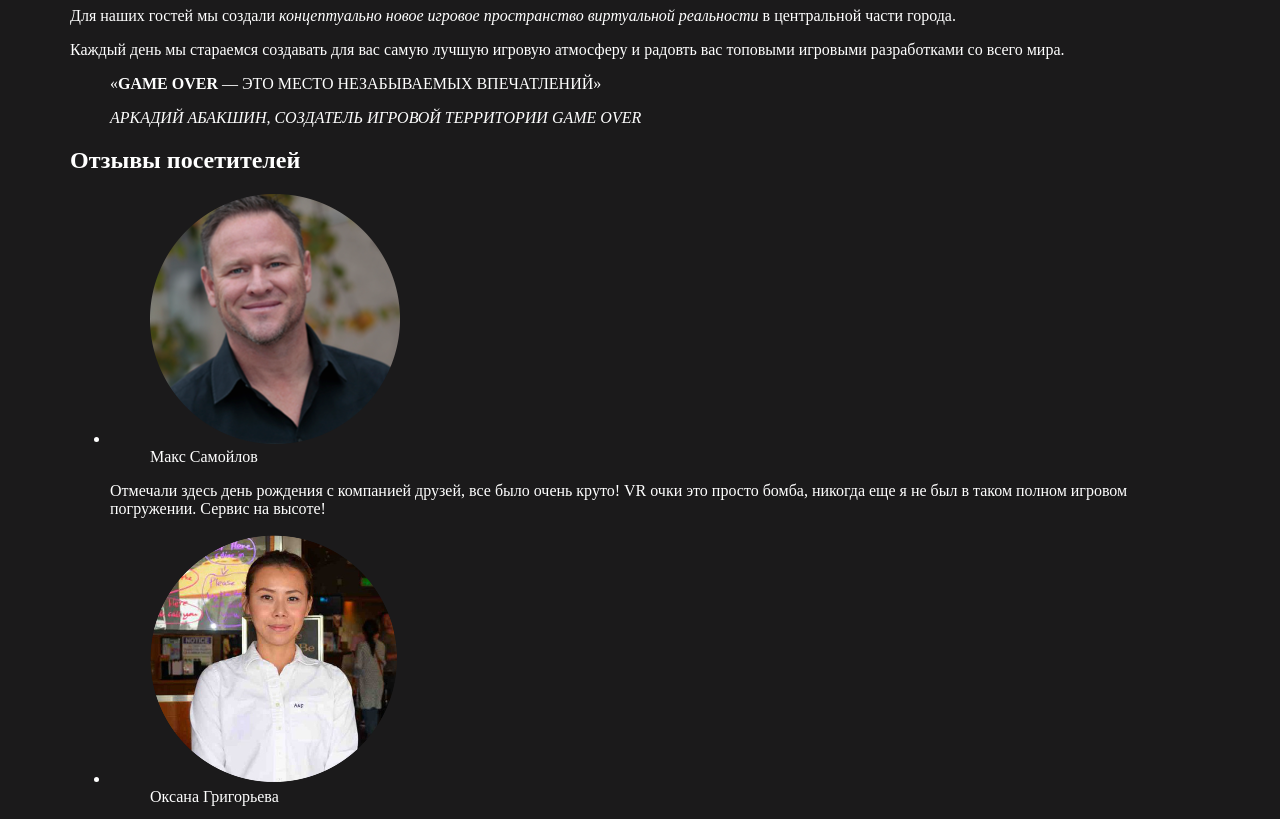
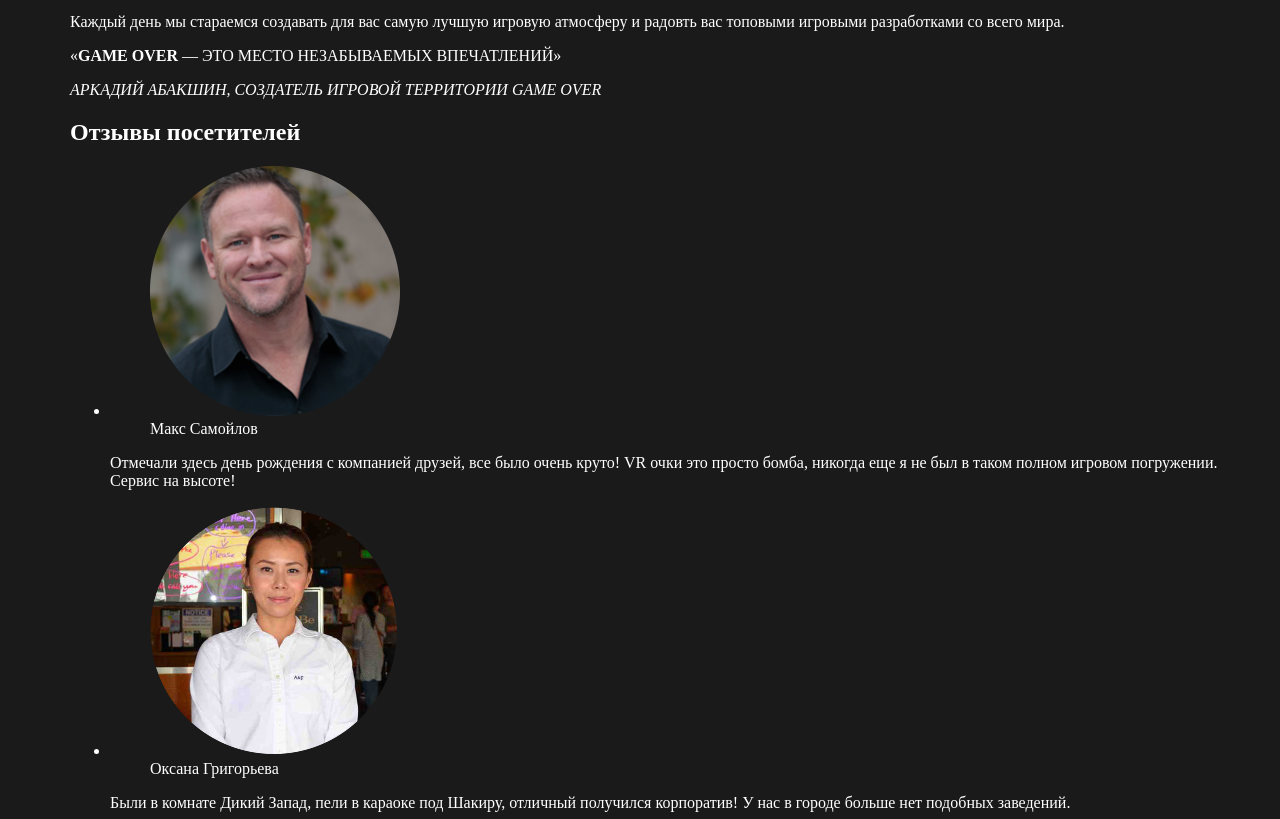
Before and after one commit to Artyom7878/Module2, a plain HTML site: page index.html in a window 1280 px wide. Shown: the part 2562-3381 px from the top of the page. Drawn offline with Linux system fonts and the light colour scheme.

Commit message:
fix completed

```diff
--- a/assets/css/style.css
+++ b/assets/css/style.css
@@ -5,14 +5,16 @@
 body {
   background-color: #1B1A1B;
   color: #FFFFFF;
+  margin: 0;
 }
 
-blockquote {
+.blockquote {
   text-transform: uppercase;
+  margin: 0;
 }
 
 .wrapper {
-  width: 1200px;
-  padding: 30px;
+  max-width: 1200px;
+  padding: 10px 0 0 30px; /*Верхний отступ задан мной*/
   margin: 0 auto;
 }
--- a/index.html
+++ b/index.html
@@ -196,7 +196,7 @@
         атмосферу и радовть вас топовыми игровыми разработками со всего мира.
       </p>
       </div>
-      <blockquote>
+      <blockquote class="blockquote">
         <p><q><strong>GAME OVER</strong> — это место незабываемых впечатлений</q></p>
         <p><cite>Аркадий Абакшин, создатель игровой территории GAME OVER</cite></p>
       </blockquote>
```
